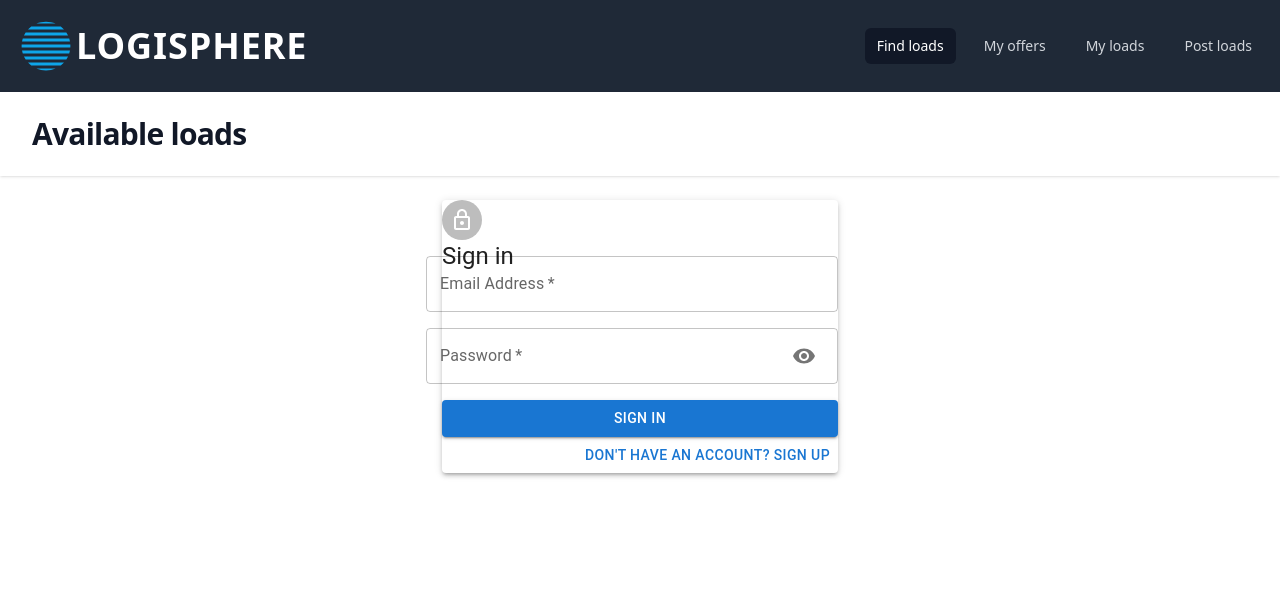
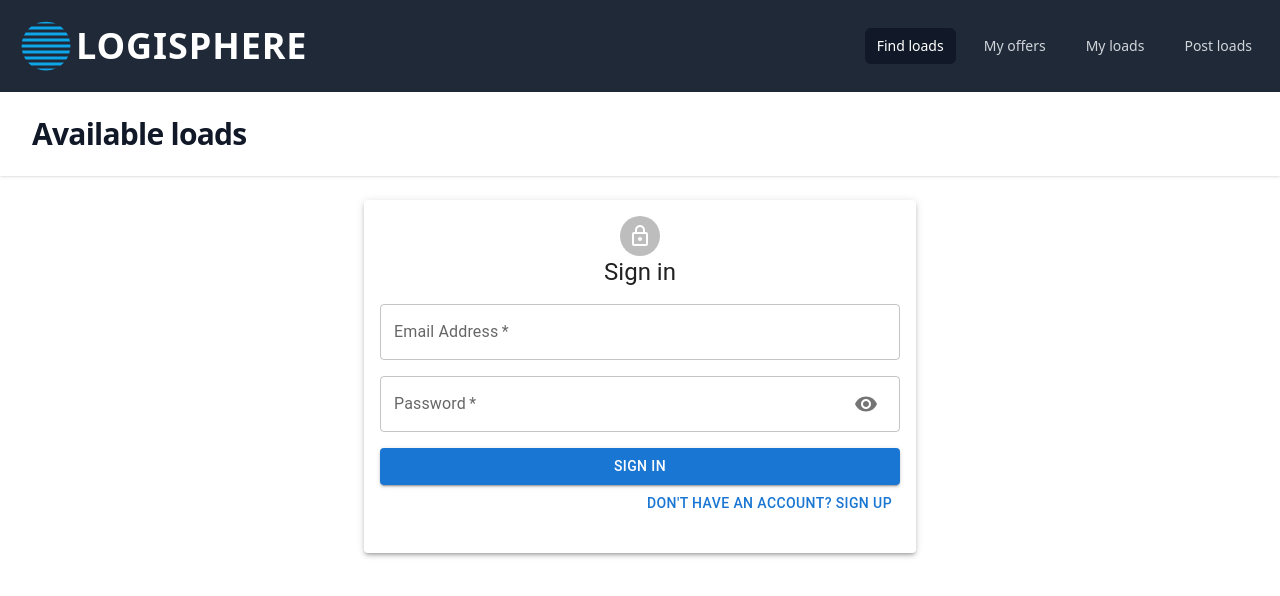
Before and after one commit to dziekiczan1/logisphere, a React (Create React App) app in the folder client/: page /auth in a window 1280 px wide. Shown: the top 596 px of the page. Built offline with nearby package versions, Linux system fonts and the light colour scheme.

Commit message:
style(client/auth): fix container width

```diff
--- a/client/src/components/Auth/Auth.js
+++ b/client/src/components/Auth/Auth.js
@@ -52,16 +52,19 @@ const Auth = () => {
   };
 
   return (
-    <Container component="main" maxWidth="xs">
-      <Paper elevation={3}>
+    <Container component="main" maxWidth="sm">
+      <Paper
+        elevation={3}
+        className="flex flex-col items-center justify-center py-4"
+      >
         <Avatar>
           <LockOutlinedIcon />
         </Avatar>
         <Typography variant="h5">
           {isSignup ? "Sign up" : "Sign in"}{" "}
         </Typography>
-        <form onSubmit={handleSubmit}>
-          <Grid container spacing={2}>
+        <form onSubmit={handleSubmit} className="p-4 w-full">
+          <Grid>
             {isSignup && (
               <>
                 <Input
```
